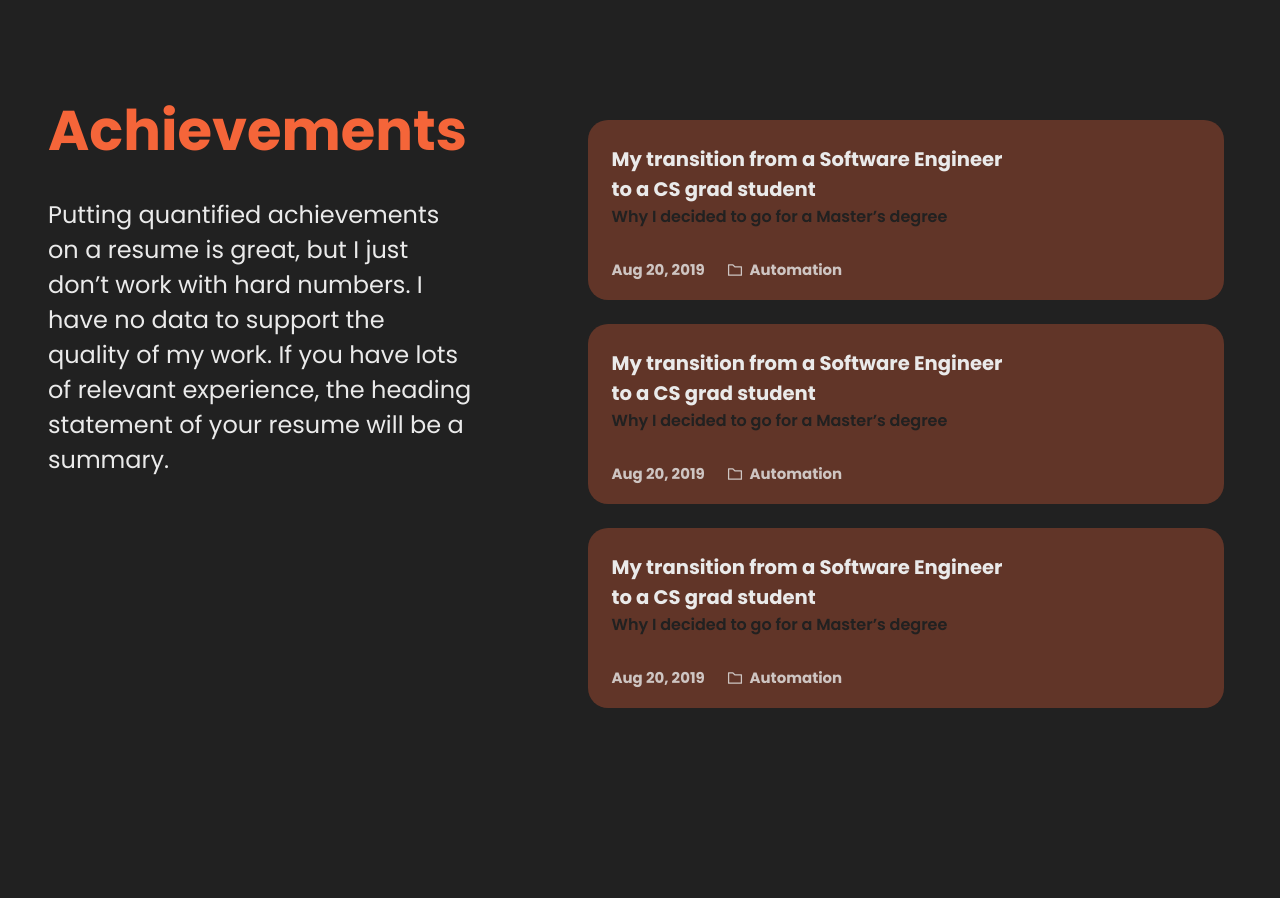
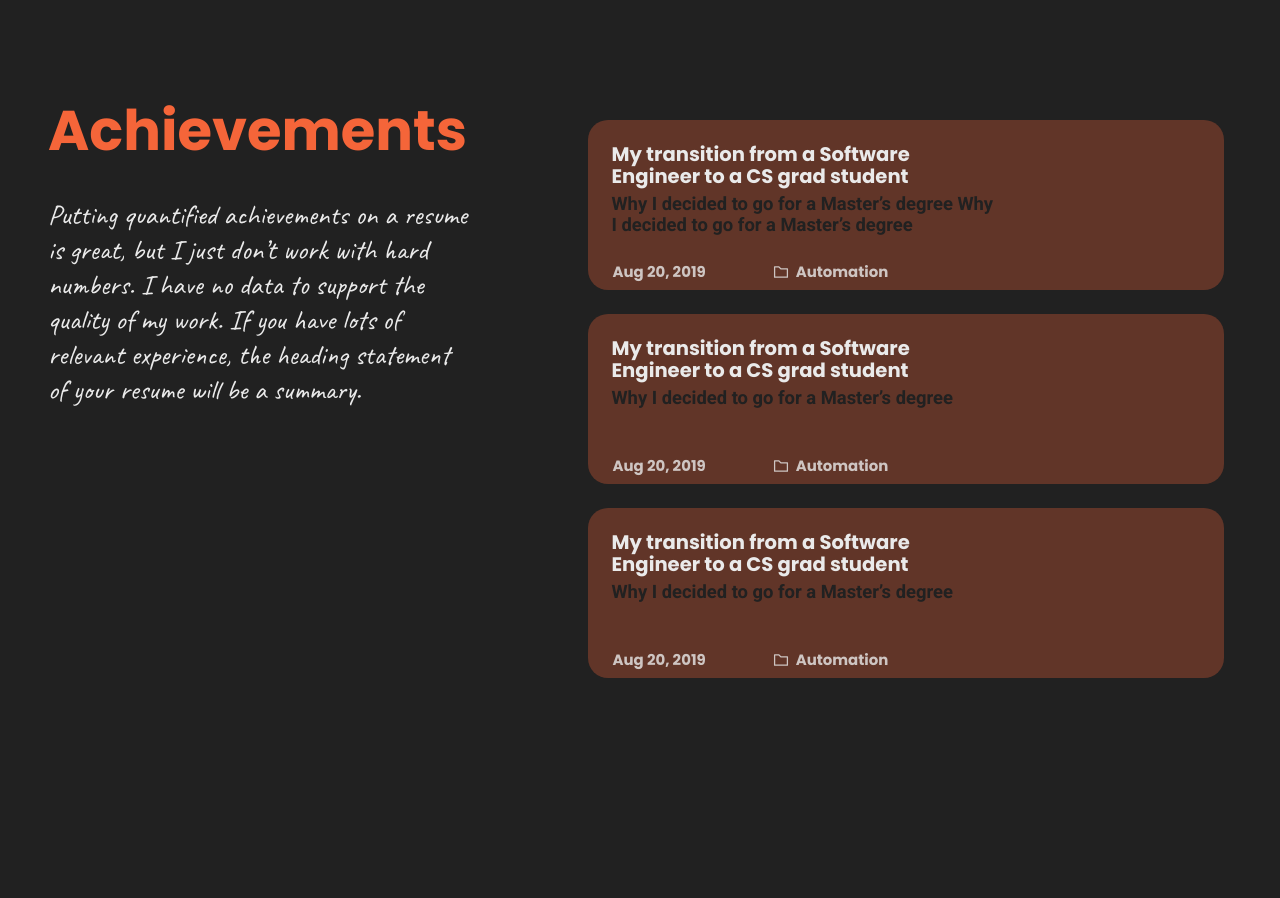
Before and after one commit to mypolaris218/harris-dev, a React (Create React App) app: page / in a window 1280 px wide. Shown: the part 4440-5338 px from the top of the page. Built offline with nearby package versions, Linux system fonts and the light colour scheme; a web font is replaced by a local one.

Commit message:
achievement

```diff
--- a/src/components/Achievement/Achievement.css
+++ b/src/components/Achievement/Achievement.css
@@ -22,8 +22,8 @@
 }
 
 .achievement-body h4 {
-    font-size: 1.5rem;
-    font-family: var(--primaryFont);
+    font-size: 1.75rem;
+    font-family: 'Caveat', cursive;
     font-weight: 400;
 }
 
@@ -43,13 +43,14 @@
     flex-direction: row;
     align-items: flex-start;
     justify-content: flex-start;
-    height: 180px;
+    height: 170px;
     padding: 1.5rem;
     border-radius: 20px;
     margin-bottom: 1.5rem;
     margin-left: 1.5rem;
     transition: background-color 200ms ease-in-out;
     width: 100%;
+    position: relative;
 }
 
 .achievecard-content {
@@ -57,21 +58,28 @@
     flex-direction: column;
     align-items: flex-start;
     justify-content: space-around;
-    width: 70%;
+    width: 65%;
+
 }
 
 .achievecard-details2 {
     display: flex;
     flex-direction: row;
-    margin-top: 30px;
-    width: 56%;
-    justify-content: space-between;
+    width: 50%;
     align-items: center;
     font-family: var(--primaryFont);
     font-size: 18px;
+    position: absolute;
+    bottom: 7px;
+    left: 25px;
+}
+
+.achievecard-details2 h5 {
+   width: 50%;
 }
 
 .achievecard-field {
+    width: 50%;
     display: flex;
     flex-direction: row;
     align-items: center;
@@ -84,10 +92,12 @@
 .achievecard-details1 h2 {
     font-family: var(--primaryFont);
     font-size: 1.225rem;
+    line-height: 110%;
+    margin-bottom: 6px;
 }
 
 .achievecard-details1 p {
-    font-size: 1rem;
-    font-family: var(--primaryFont);
+    font-size: 1.15rem;
+    font-family: Roboto;
     font-weight: 600;
 }
--- a/src/components/Achievement/Achievement.js
+++ b/src/components/Achievement/Achievement.js
@@ -19,7 +19,7 @@ function Achievement() {
                     <AchievementCard
                        key={achieve.id}
                        id={achieve.id}
-                       description={achieve.description}
+                       title={achieve.title}
                        details={achieve.details}
                        date={achieve.date}
                        field={achieve.field}
--- a/src/components/Achievement/AchievementCard.js
+++ b/src/components/Achievement/AchievementCard.js
@@ -8,7 +8,7 @@ import { AiOutlineFolder } from "react-icons/ai";
 
 import './Achievement.css'
 
-function AchievementCard({id, description, details, date, field, image}) {
+function AchievementCard({id, title, details, date, field, image}) {
 
     const { theme } = useContext(ThemeContext);
 
@@ -27,7 +27,7 @@ function AchievementCard({id, description, details, date, field, image}) {
            <div key={id} className={`achievement-card ${classes.achievementCard}`}>
                <div className="achievecard-content">
                     <div className="achievecard-details1">
-                        <h2 style={{color: theme.tertiary}}>{description}</h2>
+                        <h2 style={{color: theme.tertiary}}>{title}</h2>
                         <p style={{color: theme.secondary}}>{details}</p>
                     </div>
                     <div className="achievecard-details2" style={{color: theme.tertiary80}}>
--- a/src/data/achievementData.js
+++ b/src/data/achievementData.js
@@ -3,15 +3,15 @@ export const achievementData = {
     achievements : [
         {
             id : 1,
-            description : 'My transition from a Software Engineer to a CS grad student',
-            details : 'Why I decided to go for a Master’s degree',
+            title : 'My transition from a Software Engineer to a CS grad student',
+            details : 'Why I decided to go for a Master’s degree Why I decided to go for a Master’s degree',
             date : 'Aug 20, 2019',
             field : 'Automation',
             image : ''
         },
         {
             id : 2,
-            description : 'My transition from a Software Engineer to a CS grad student',
+            title : 'My transition from a Software Engineer to a CS grad student',
             details : 'Why I decided to go for a Master’s degree',
             date : 'Aug 20, 2019',
             field : 'Automation',
@@ -19,7 +19,7 @@ export const achievementData = {
         },
         {
             id : 3,
-            description : 'My transition from a Software Engineer to a CS grad student',
+            title : 'My transition from a Software Engineer to a CS grad student',
             details : 'Why I decided to go for a Master’s degree',
             date : 'Aug 20, 2019',
             field : 'Automation',
--- a/src/index.css
+++ b/src/index.css
@@ -4,6 +4,7 @@
 @import url('https://fonts.googleapis.com/css2?family=Noto+Sans+TC:wght@100;300;400;500;700&display=swap');
 @import url('https://fonts.googleapis.com/css2?family=Montserrat:ital,wght@0,100;0,200;0,300;0,400;0,500;0,700;0,800;0,900;1,100;1,200;1,300;1,400&display=swap');
 @import url('https://fonts.googleapis.com/css2?family=Raleway:ital,wght@0,100;0,200;0,300;0,400;0,500;0,600;0,700;0,800;1,100;1,200&display=swap');
+@import url('https://fonts.googleapis.com/css2?family=Caveat:wght@400;500;600&display=swap');
 
 @font-face {
   font-family: 'BestermindRegular';
```
